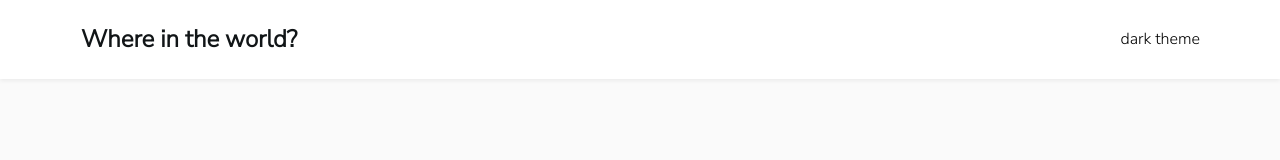
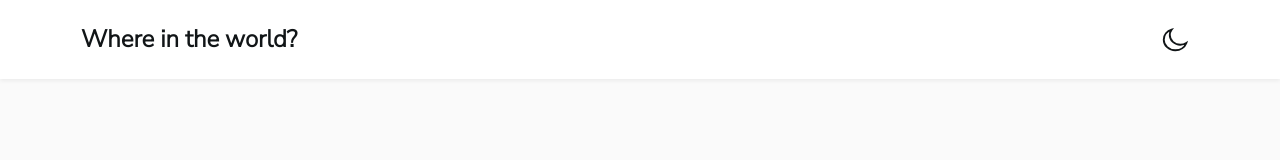
Before and after one commit to astarta16/rest-countries-api, a React (Vite) app: page / in a window 1280 px wide. Shown: the top 160 px of the page. Built offline with nearby package versions, Linux system fonts and the light colour scheme.

Commit message:
add darkmode using zustand

```diff
--- a/package.json
+++ b/package.json
@@ -10,9 +10,11 @@
     "preview": "vite preview"
   },
   "dependencies": {
+    "font-awesome": "^4.7.0",
     "react": "^18.2.0",
     "react-dom": "^18.2.0",
-    "styled-components": "^6.1.0"
+    "styled-components": "^6.1.0",
+    "zustand": "^4.4.5"
   },
   "devDependencies": {
     "@types/react": "^18.2.15",
--- a/src/components/DarkTheme.tsx
+++ b/src/components/DarkTheme.tsx
@@ -1,8 +1,34 @@
+import { useThemeStore } from "./themeStore";
+import MoonImage from "../assets/Group 3.svg";
+import styled from "styled-components";
+
+interface ButtonProps {
+  darkMode: boolean;
+}
+
+const Button = styled.button<ButtonProps>`
+  display: flex;
+  align-items: center;
+  background-color: ${(props) => (props.darkMode ? "black" : "transparent")};
+  color: ${(props) => (props.darkMode ? "white" : "black")};
+  border: none;
+  outline: none;
+  cursor: pointer;
+`;
+
+const Icon = styled.img`
+  width: 30px;
+  margin-right: 10px;
+`;
 
 export default function DarkTheme() {
+  const { toggleDarkMode, isDarkMode } = useThemeStore();
+
   return (
     <div>
-      dark theme
+      <Button darkMode={isDarkMode} onClick={toggleDarkMode}>
+        <Icon src={MoonImage} alt="Moon" />
+      </Button>
     </div>
-  )
+  );
 }
--- a/src/components/Header.tsx
+++ b/src/components/Header.tsx
@@ -1,33 +1,37 @@
 import styled from "styled-components";
-import DarkTheme from "../components/DarkTheme";
+import DarkTheme from "./DarkTheme";
+import { useThemeStore } from "./themeStore";
 
 export default function Header() {
+  const { darkMode } = useThemeStore();
+
   return (
-    <HeaderContainer>
-      <Title>Where in the world?</Title>
+    <HeaderContainer darkMode={darkMode}>
+      <Title darkMode={darkMode}>Where in the world?</Title>
       <DarkTheme />
     </HeaderContainer>
   );
 }
-const HeaderContainer = styled.div`
+
+const HeaderContainer = styled.div<{ darkMode: boolean }>`
   display: flex;
   justify-content: space-between;
   align-items: center;
   padding: 23px 80px 24px 81px;
-  background: #FFF;
-box-shadow: 0px 2px 4px 0px rgba(0, 0, 0, 0.06);
-
+  background: ${(props) => (props.darkMode ? "#000" : "#FFF")};
+  color: ${(props) => (props.darkMode ? "#FFF" : "#111517")};
+  box-shadow: 0px 2px 4px 0px rgba(0, 0, 0, 0.06);
 
   @media (max-width: 768px) {
     padding: 20px 10px;
   }
-`;
+}`;
 
-const Title = styled.h1`
+const Title = styled.h1<{ darkMode: boolean }>`
   font-size: 24px;
   font-weight: 800;
-  color: #111517;
+  color: ${(props) => (props.darkMode ? "#FFF" : "#111517")};
   @media (max-width: 768px) {
     font-size: 20px;
   }
-`;
+}`;
--- /dev/null
+++ b/src/components/themeStore.ts
@@ -0,0 +1,12 @@
+import create from "zustand";
+
+type ThemeStore = {
+  darkMode: boolean;
+  toggleDarkMode: () => void;
+};
+
+export const useThemeStore = create<ThemeStore>((set) => ({
+  darkMode: false,
+  toggleDarkMode: () => set((state) => ({ darkMode: !state.darkMode })),
+  isDarkMode: false,
+}));
```
Also changed, not shown: src/assets/Group 3.svg (added), 1 other file (tests, documents, lock files or other folders).
